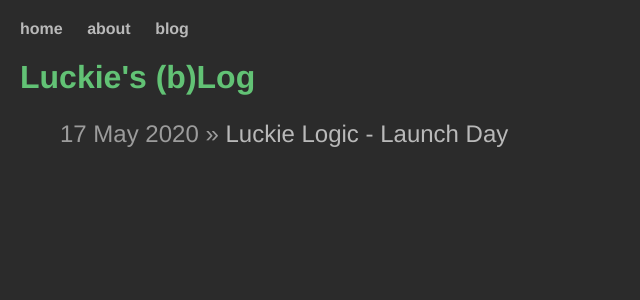
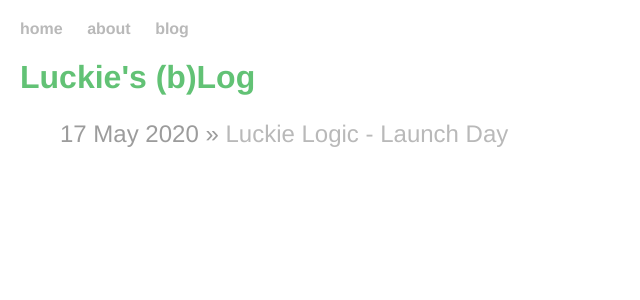
Before and after one commit to luckielogic/luckielogic.github.io, a Jekyll site: the page built from blog/index.html, in a window 1280 px wide. Shown: the top 300 px of the page, without its empty margins (0-640 px from the left). Built offline with Jekyll 4.4.1, drawn with Linux system fonts in a browser that asks for light colours.

Commit message:
Update main.css

```diff
--- a/css/main.css
+++ b/css/main.css
@@ -1,7 +1,6 @@
 body {
     margin: 20px;
     width: 70%;
-    background: #2b2b2b;
 }
 nav ul, footer ul {
     font-family:'Helvetica', 'Arial', 'Sans-Serif';
```
